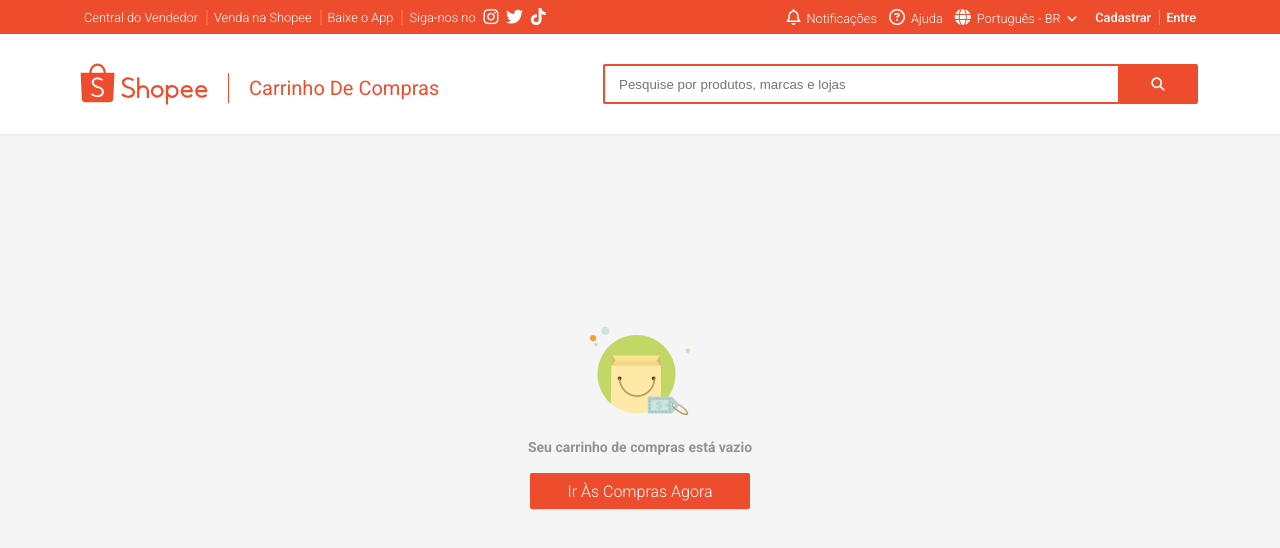
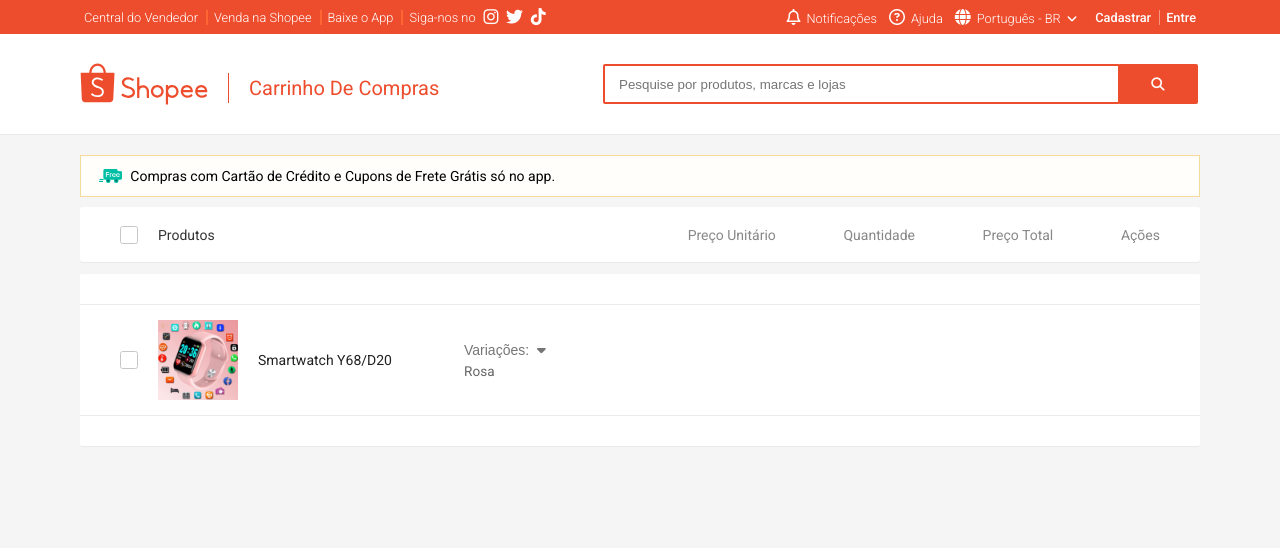
Before and after one commit to Feliith/loja-virtual-react-1.0, a React (Create React App) app: page /cart in a window 1280 px wide. Shown: the top 548 px of the page. Built offline with nearby package versions, Linux system fonts and the light colour scheme.

Commit message:
select color done

```diff
--- a/src/cartComponents/CartProductsConteiner/CartProductsWrap/CartProductsWrap.css
+++ b/src/cartComponents/CartProductsConteiner/CartProductsWrap/CartProductsWrap.css
@@ -3,6 +3,7 @@
     width: 100%;
     margin-top: 12px;
     box-shadow: 0 1px 1px 0 rgb(0 0 0 / 5%);
+    border-radius: .125rem;
 }
 
 .cart-product {
--- a/src/cartComponents/CartProductsConteiner/CartProductsWrap/CartProductsWrap.jsx
+++ b/src/cartComponents/CartProductsConteiner/CartProductsWrap/CartProductsWrap.jsx
@@ -4,7 +4,7 @@
 
 import { CartProducts } from '../../../data/CartProducts'
 import OrangeCheckbox from '../../../components/OrangeCheckbox/OrangeCheckbox'
-import CartSelectColor from './components/CartSelectColor/CartSelectColor'
+import CartSelectColor from './CartSelectColor/CartSelectColor'
 
 const CartProductsWrap = () => {
 
@@ -22,8 +22,12 @@
                         </Link>
                         {item.color ?
                         <CartSelectColor
-                        color={item.color[item.colorId].colorName} /> :
-                         ''}
+                        id={item.id}
+                        color={item.color[item.colorId].colorName}
+                        colors={item.color}
+                        colorId={item.colorId} /> :
+                         ''
+                        }
                     </div>
                 )
             })}
--- /dev/null
+++ b/src/cartComponents/CartProductsConteiner/CartProductsWrap/CartSelectColor/CartSelectColor.css
@@ -0,0 +1,33 @@
+
+.cart-select-color {
+    display: flex;
+    align-items: flex-start;
+    justify-content: flex-start;
+    flex-direction: column;
+    position: relative;
+}
+
+.cart-select-color button {
+    background: none;
+    color: rgba(0,0,0,.54);
+    border: none;
+    cursor: pointer;
+    font-size: .875rem;
+}
+
+.cart-select-color button i {
+    margin-left: 8px;
+    font-size: 14px;
+    margin-bottom: 6px;
+    transition: .3s;
+}
+
+.cart-select-color button span.on i{
+    transform: rotate(-180deg);
+}
+
+.cart-select-color p {
+    color: rgba(0, 0, 0, 0.603);
+    font-size: .85rem;
+    padding: 0;
+}
--- /dev/null
+++ b/src/cartComponents/CartProductsConteiner/CartProductsWrap/CartSelectColor/CartSelectColor.jsx
@@ -0,0 +1,44 @@
+import './CartSelectColor.css'
+import React, { useContext, useState } from 'react'
+
+import { CartProducts } from '../../../../data/CartProducts'
+
+import CartSelectColorTable from './CartSelectColorTable/CartSelectColorTable'
+
+const CartSelectColor = (props) => {
+
+    const cartContext = useContext(CartProducts)
+
+    const colorId = cartContext[props.id].colorId
+    const colorName = cartContext[props.id].color[colorId].colorName
+
+    const [table, setTable] = useState(false)
+
+    function handleClick() {
+        setTable(!table)
+        setColorOn(cartContext[props.id].colorId)
+    }
+
+    const [colorOn, setColorOn] = useState(props.colorId)
+
+    return (
+        <div className='cart-select-color'>
+            <button onClick={handleClick}>
+                Variações:
+                <span className={table ? 'on' : ''}>
+                    <i className="fa-solid fa-caret-down"></i>
+                </span>
+            </button>
+            <p>{colorName}</p>
+            <CartSelectColorTable on={table}
+            id={props.id}
+            cancel={handleClick}
+            colors={props.colors}
+            colorId={props.colorId}
+            colorOn={colorOn}
+            setColorOn={setColorOn} />
+        </div>
+    )
+}
+
+export default CartSelectColor
--- /dev/null
+++ b/src/cartComponents/CartProductsConteiner/CartProductsWrap/CartSelectColor/CartSelectColorTable/CartSelectColorTable.css
@@ -0,0 +1,126 @@
+
+.cart-select-color-table {
+    position: absolute;
+    top: 46px;
+    opacity: 0;
+    pointer-events: none;
+    transition: .3s;
+}
+
+.cart-select-color-table.on {
+    opacity: 1;
+    pointer-events: auto;
+}
+
+
+.cart-select-color-table .table-arrow {
+    background: #fff;
+    border-left: 1px solid rgba(0, 0, 0, 0.15);
+    border-top: 1px solid rgba(0, 0, 0, 0.15);
+    box-shadow: rgb(0 0 0 / 8%) 0px -2px -2px 0px;
+    width: 14px;
+    height: 14px;
+    transform: rotate(45deg);
+    position: absolute;
+    z-index: 55;
+}
+
+.cart-select-color-table .select-color-wrap {
+    background: #fff;
+    width: 366px;
+    padding: 25px;
+    border: 1px solid rgba(0, 0, 0, 0.15);
+    box-shadow: rgba(0, 0, 0, 0.2) 0px 10px 10px;
+    position: absolute;
+    top: 7px;
+    left: -176px;
+    z-index: 50;
+}
+
+
+.select-color-btns p {
+    color: rgba(0,0,0,.54);
+    font-size: 1rem;
+    margin-bottom: 12px;
+}
+
+.select-color-btns button {
+    background: #fff;
+    color: rgba(0,0,0,.8);
+    border: 1px solid rgba(0,0,0,.09);
+    width: 80px;
+    height: 34px;
+    margin-right: 8px;
+    margin-bottom: 8px;
+    cursor: pointer;
+    position: relative;
+    overflow: hidden;
+}
+
+.select-color-btns button:hover {
+    color: #ee4d2d;
+    border: 1px solid #ee4d2d;
+}
+
+.select-color-btns button.active {
+    color: #ee4d2d;
+    border: 1px solid #ee4d2d;
+}
+
+.select-color-btns button span {
+    display: none;
+}
+
+.select-color-btns button.active span {
+    background: #ee4d2d;
+    color: #fff;
+    width: 20px;
+    height: 20px;
+    position: absolute;
+    bottom: -10px;
+    right: -10px;
+    transform: rotate(45deg);
+    display: flex;
+    align-items: center;
+    justify-content: flex-start;
+}
+
+.select-color-btns button span i {
+    margin: 0;
+    transform: rotate(-45deg);
+    font-size: 10px;
+}
+
+
+
+.select-color-confirm {
+    width: 100%;
+    display: flex;
+    justify-content: right;
+}
+
+.select-color-confirm button {
+    width: 140px;
+    height: 38px;
+    font-size: .875rem;
+}
+
+.select-color-confirm button:first-child {
+    color: #555;
+    margin-right: 6px;
+}
+
+.select-color-confirm button:first-child:hover {
+    background: rgba(0, 0, 0, 0.021);
+}
+
+.select-color-confirm button:last-child {
+    background: #ee4d2d;
+    color: #fff;
+    font-weight: 500;
+    border-radius: 2px;
+}
+
+.select-color-confirm button:last-child:hover {
+    background: #ee4d2de0;
+}
--- /dev/null
+++ b/src/cartComponents/CartProductsConteiner/CartProductsWrap/CartSelectColor/CartSelectColorTable/CartSelectColorTable.jsx
@@ -0,0 +1,44 @@
+import './CartSelectColorTable.css'
+import React, {useContext} from 'react'
+import { CartProducts } from '../../../../../data/CartProducts'
+
+const CartSelectColorTable = (props) => {
+
+    const cartContext = useContext(CartProducts)
+
+    function colorClick(index) {
+        props.setColorOn(index)
+    }
+
+    function colorSelect() {
+        cartContext[props.id].colorId = props.colorOn
+        props.cancel()
+    }
+
+    return (
+        <div className={props.on ? 'cart-select-color-table on' : 'cart-select-color-table'}>
+            <div className='table-arrow'></div>
+            <div className='select-color-wrap'>
+                <div className='select-color-btns'>
+                    <p>Cores:</p>
+                    {props.colors.map((item, index) => {
+                        return (
+                            <button key={index}
+                            className={index == props.colorOn ? 'active' : ''}
+                            onClick={e => colorClick(index)}>
+                                {item.colorName}
+                                <span><i className="fa-solid fa-check"></i></span>
+                            </button>
+                        )
+                    })}
+                </div>
+                <div className="select-color-confirm">
+                    <button onClick={props.cancel}>CANCELAR</button>
+                    <button onClick={colorSelect}>CONFIRMAR</button>
+                </div>
+            </div>
+        </div>
+    )
+}
+
+export default CartSelectColorTable
--- a/src/cartComponents/CartProductsConteiner/CartProductsWrap/components/CartSelectColor/CartSelectColor.jsx
+++ /dev/null
@@ -1,12 +0,0 @@
-import './CartSelectColor.css'
-import React from 'react'
-
-const CartSelectColor = (props) => {
-    return (
-        <div>
-            <p>{props.color}</p>
-        </div>
-    )
-}
-
-export default CartSelectColor
--- a/src/data/CartProducts.js
+++ b/src/data/CartProducts.js
@@ -2,6 +2,44 @@
 
 export const products = [
     // Encaixar produtos adicionados ao carrinho.
+    {
+        id: 0,
+        banner: require('../../src/images/Products/smartwatch/smartwatch-pink.jpg'),
+        title: 'Smartwatch Y68/D20',
+        url: 'smartwatch',
+        quant: 0,
+        price: '98,78',
+        priceOffer: '20,88',
+        offerPercent: '79%',
+        star: '4.7',
+        evaluation: '49,1mil',
+        sold: '12mil',
+        colorId: 0,
+        color: [
+            {
+                colorName: 'Rosa',
+                colorSrc: require('../../src/images/Products/smartwatch/smartwatch-pink.jpg')
+            },
+            {
+                colorName: 'Preto',
+                colorSrc: require('../../src/images/Products/smartwatch/smartwatch-black.jpg')
+            },
+            {
+                colorName: 'Branco',
+                colorSrc: require('../../src/images/Products/smartwatch/smartwatch-white.jpg')
+            },
+            {
+                colorName: 'Azul',
+                colorSrc: require('../../src/images/Products/smartwatch/smartwatch-blue.jpg')
+            }
+        ],
+        src: [
+            {img: require('../../src/images/Products/smartwatch/smartwatch-pink.jpg')},
+            {img: require('../../src/images/Products/smartwatch/smartwatch-black.jpg')},
+            {img: require('../../src/images/Products/smartwatch/smartwatch-white.jpg')},
+            {img: require('../../src/images/Products/smartwatch/smartwatch-blue.jpg')},
+        ]
+    }
 ]
 
 export const CartProducts = React.createContext(products)
```
Also changed, not shown: src/components/CloseDropdown/CloseDropdown.css (added, +7 -0 lines), src/components/CloseDropdown/CloseDropdown.jsx (added, +12 -0 lines), src/cartComponents/CartProductsConteiner/CartProductsWrap/components/CartSelectColor/CartSelectColor.css (deleted).
